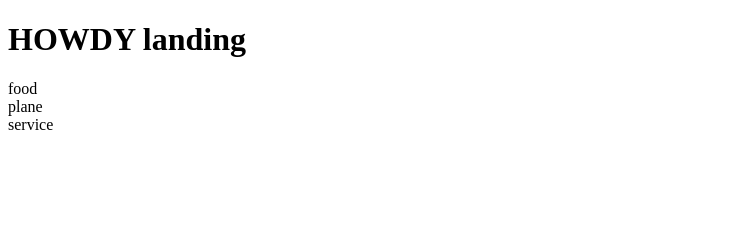
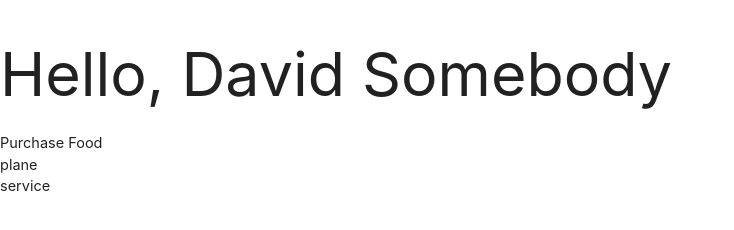
Before and after one commit to Oceanwall/flybuy, an Electron app: page pages/landing_page/index.html in a window 1000 px wide. Shown: the whole page, without its empty margins (0-734 px from the left). Drawn offline with nearby package versions, Linux system fonts and the light colour scheme; a web font is replaced by a local one.

Commit message:
Materialize CSS added

```diff
--- a/main.js
+++ b/main.js
@@ -8,12 +8,12 @@ let mainWindow;
 function createWindow () {
   // Create the browser window.
   // Change window settings here.
-  mainWindow = new BrowserWindow({width: 1200, height: 600, resizable: false})
+  mainWindow = new BrowserWindow({width: 1000, height: 600, resizable: false})
   // and load the index.html of the app.
   mainWindow.loadFile('pages/landing_page/index.html')
 
   // Open the DevTools.
-  mainWindow.webContents.openDevTools()
+  // mainWindow.webContents.openDevTools()
 
   // Emitted when the window is closed.
   mainWindow.on('closed', function () {
--- a/pages/landing_page/index.html
+++ b/pages/landing_page/index.html
@@ -3,6 +3,13 @@
   <head>
     <meta charset="UTF-8">
     <title>flybuy lmao</title>
+
+    <!--Import Google Icon Font-->
+    <link href="https://fonts.googleapis.com/icon?family=Material+Icons" rel="stylesheet">
+
+    <!-- Compiled and minified CSS -->
+    <link rel="stylesheet" href="https://cdnjs.cloudflare.com/ajax/libs/materialize/1.0.0/css/materialize.min.css">
+    <link href="../../styles/box-shadows.min.css" rel="stylesheet">
 
     <link href="../../styles/global.css" rel="stylesheet">
     <script src="../../scripts/global.js"></script>
@@ -11,10 +18,12 @@
     <script src="./script.js"></script>
   </head>
   <body>
-    <h1>HOWDY landing</h1>
-    <!-- TO CHANGE -->
-    <div onclick="transfer('food_page')">food</div>
-    <div onclick="transfer('plane_map_page')">plane</div>
-    <div onclick="transfer('service_page')">service</div>
+    <h1>Hello, David Somebody</h1>
+
+    <div class="">
+      <div onclick="transfer('food_page')">Purchase Food</div>
+      <div onclick="transfer('plane_map_page')">plane</div>
+      <div onclick="transfer('service_page')">service</div>
+    </div>
   </body>
 </html>
--- a/scripts/global.js
+++ b/scripts/global.js
@@ -2,7 +2,7 @@ const remote = require('electron').remote;
 const BrowserWindow = remote.BrowserWindow;
 
 function transfer(target) {
-  let win = new BrowserWindow({ width: 1200, height: 600 });
+  let win = new BrowserWindow({ width: 1000, height: 600, resizable: false });
   win.on('closed', () => {
     win = null
   })
--- a/styles/global.css
+++ b/styles/global.css
@@ -0,0 +1,235 @@
+@import url('https://fonts.googleapis.com/css?family=Advent+Pro|Muli:300,400,700|Nunito:300,400');
+
+/* Margin classes. Bad style, but necessary for hackathon hacking */
+.margin-top-1 {
+  margin-top: 10px;
+}
+.margin-top-2 {
+  margin-top: 20px;
+}
+.margin-top-3 {
+  margin-top: 30px;
+}
+.margin-top-5 {
+  margin-top: 50px;
+}
+.margin-top-7 {
+  margin-top: 70px;
+}
+.margin-top-9 {
+  margin-top: 90px;
+}
+.margin-top-10 {
+  margin-top: 100px;
+}
+.margin-top-12 {
+  margin-top: 120px;
+}
+.margin-top-15 {
+  margin-top: 150px;
+}
+.padding-top-1 {
+  padding-top: 10px;
+}
+.padding-top-5 {
+  padding-top: 50px;
+}
+.padding-bottom-5 {
+  padding-bottom: 50px;
+}
+.no-margin-top {
+  margin-top: 0px;
+}
+.no-margin-bottom {
+  margin-bottom: 0px;
+}
+
+/* General use classes */
+.no-box-shadow {
+  box-shadow: none;
+}
+.purple-box-shadow {
+  box-shadow: 0 1px 3px rgba(243,229,245);
+}
+.standard-hover-shadow:hover {
+  cursor: pointer;
+  box-shadow: 0 4px 12px rgba(0,0,0,.25);
+  transition: all 0.2s ease-in;
+}
+
+.custom-hoverable {
+  cursor: pointer;
+  transition: all 0.2s;
+}
+.uppercase {
+  text-transform: uppercase;
+}
+.transparent {
+  background: none !important;
+  background-color: rgba(0,0,0,0) !important;
+}
+
+/* Title page */
+body {
+}
+h1 {
+  /* font-family: 'Advent Pro', sans-serif; */
+}
+/* Navbar */
+.brand-logo {
+  margin-left: 30px;
+}
+.bold {
+  font-weight: bold;
+}
+/* Title page content */
+.title-text {
+  margin-top: 20px;
+  line-height: 80px;
+}
+.title-image-div {
+  margin-top: -60px;
+}
+.title-image {
+  height: 60vh;
+}
+.title-button {
+  margin-top: -20px;
+}
+
+/* Half-text / Half-image section */
+.section-font {
+  font-family: 'Muli', sans-serif;
+}
+.section-title {
+  line-height: 32px;
+  font-size: 22px;
+  font-weight: bold;
+
+  margin-bottom: -10px;
+}
+.section-text {
+  line-height: 27px;
+  font-size: 17px;
+}
+.section-icon {
+  font-size: 64px;
+  margin-top: 32px;
+}
+.section-link:hover {
+  color: black;
+}
+
+/* Grey separation bar */
+.separation {
+  height: 250px;
+  background: linear-gradient(to bottom, #e5e5e8, #d9d9db);
+}
+.separation-font {
+  font-family: 'Nunito', sans-serif;
+}
+.separation-title {
+  font-size: 40px;
+  font-weight: 300;
+}
+.separation-text {
+  font-size: 20px;
+  font-weight: 300;
+}
+
+/* Card 1 style */
+.card-1-margin {
+  margin: 40px 20px 30px 20px;
+}
+.horizontal .card-stacked {
+  font-family: 'Nunito', sans-serif;
+}
+.card-title:hover > .right-arrow {
+  transform: translateX(10px);
+}
+.right-arrow {
+  transition: all 0.5s;
+  display: inline-block;
+  margin-left: 10px;
+}
+
+/* Card 2 style */
+.image-card-bg-large {
+  background-position: top;
+  background-repeat: no-repeat;
+  background-size: cover;
+  height: 300px;
+}
+
+/* Title 2 style */
+.title-2 {
+  font-family: 'Muli', sans-serif;
+  font-weight: bold;
+}
+
+/* Card 3 style */
+.image-card-bg-medium {
+  background-position: center;
+  background-repeat: no-repeat;
+  background-size: contain;
+  height: 200px;
+}
+.card3 {
+  padding: 20px 20px 0px 20px;
+  box-shadow: none;
+  border-radius: 5px;
+  border: 1px lightgrey solid;
+}
+.card3:hover > .card3-inner-text {
+  opacity: 1;
+}
+.card3-inner-text {
+  font-family: 'Nunito', sans-serif;
+  font-size: 14px;
+  padding-bottom: 10px;
+  margin-top: 20px;
+  opacity: 0;
+  transition: 0.2s all ease-in;
+}
+
+/* Title 3 style */
+.subtitle-3 {
+  font-size: 15px;
+  font-family: 'Muli', sans-serif;
+}
+
+/* Card 4 style */
+.card-4-margin {
+  margin: 20px 20px 20px 20px;
+}
+.card-4-title {
+  text-transform: uppercase;
+  font-size: 16px !important;
+  padding-left: 5px;
+}
+.card-4-text {
+  padding: 14px 30px 14px 5px !important;
+}
+.card4 {
+  border-radius: 5px;
+}
+.card-4:hover {
+  transform: translateY(-4px);
+  filter: grayscale(100%);
+}
+
+/* Image / text match */
+.match-title {
+  font-family: 'Muli', sans-serif;
+  font-size: 20px;
+}
+.match-text {
+  font-family: 'Muli', sans-serif;
+  font-size: 14px;
+}
+
+@media only screen and (max-width: 992px) {
+  .brand-logo {
+    margin-left: 0px;
+  }
+}
```
Also changed, not shown: pages/food_page/index.html (+7 -0 lines), pages/plane_map_page/index.html (+7 -0 lines), pages/service_page/index.html (+7 -0 lines), README.md, styles/box-shadows.min.css (added).
